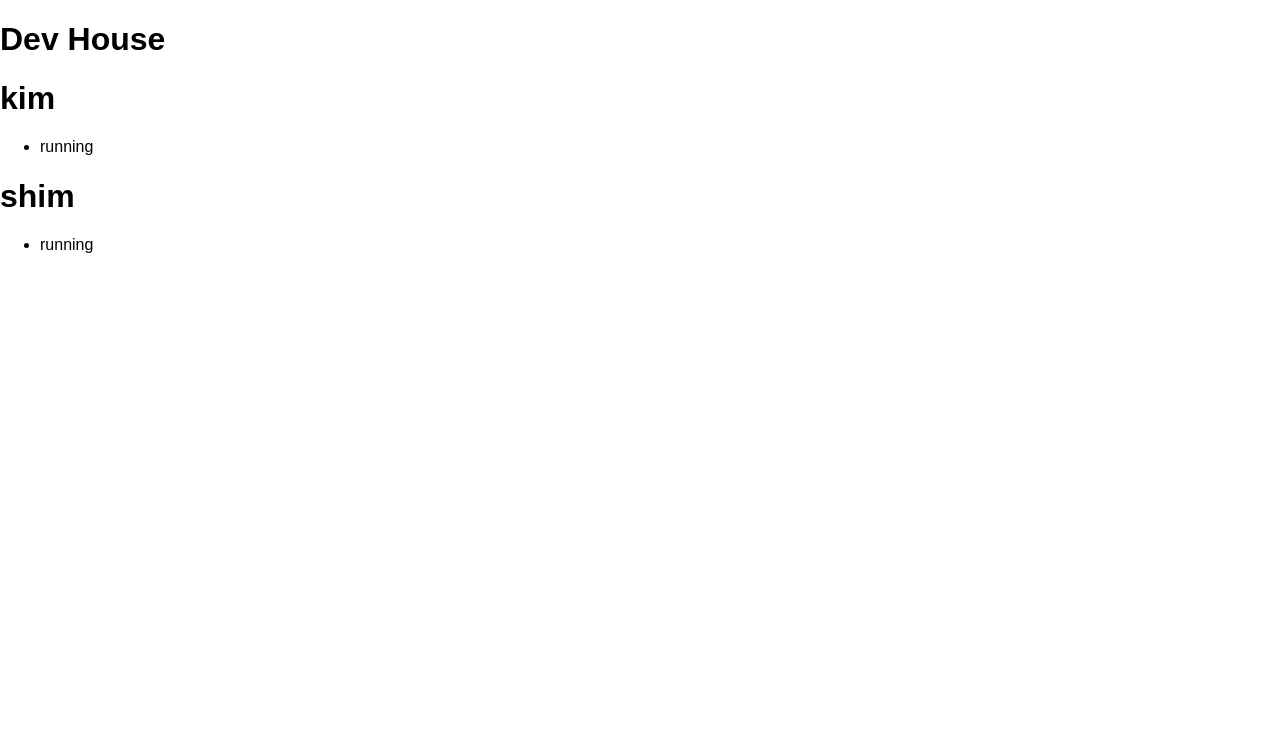
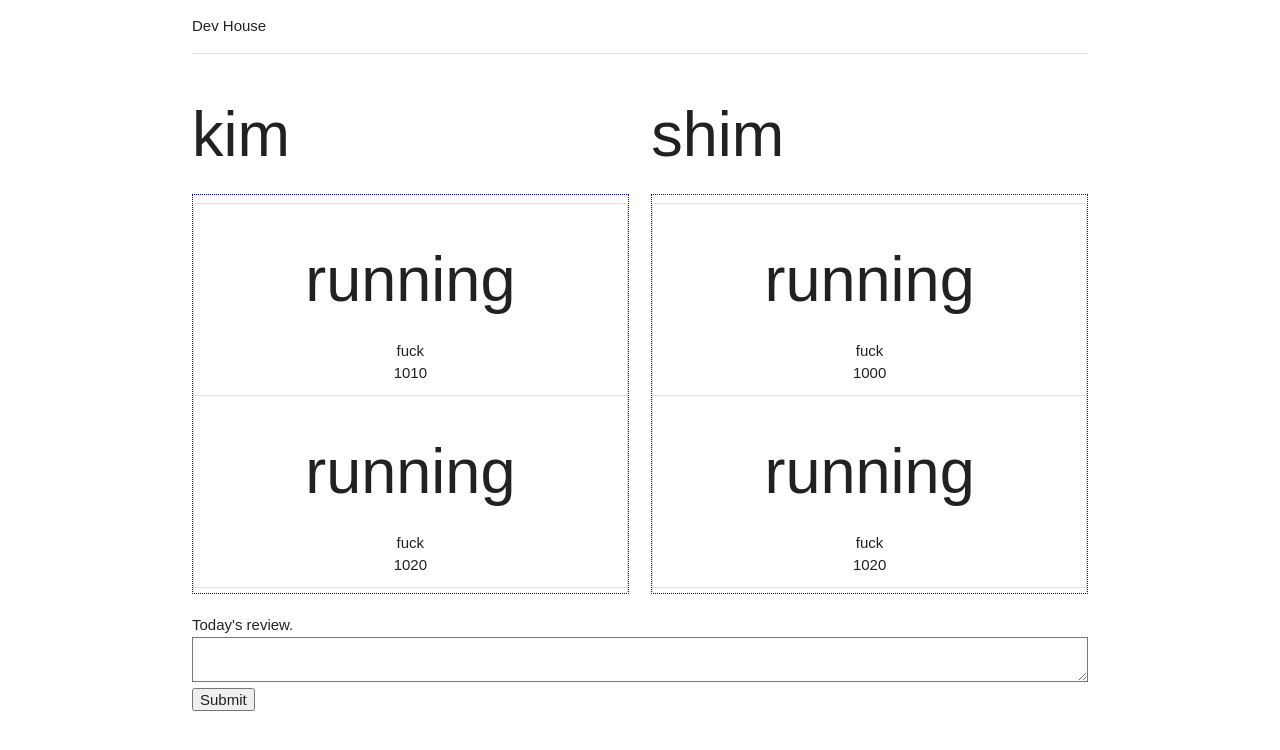
Before and after one commit to digression99/dev-house-client, a React (Create React App) app: page / in a window 1280 px wide. Shown: the top 750 px of the page. Built offline with nearby package versions, Linux system fonts and the light colour scheme.

Commit message:
add components, set redux

```diff
--- a/package.json
+++ b/package.json
@@ -4,6 +4,7 @@
   "private": true,
   "dependencies": {
     "axios": "^0.18.0",
+    "materialize-css": "^0.100.2",
     "react": "^16.4.2",
     "react-dom": "^16.4.2",
     "react-redux": "^5.0.7",
--- a/src/App.css
+++ b/src/App.css
@@ -26,3 +26,9 @@
   from { transform: rotate(0deg); }
   to { transform: rotate(360deg); }
 }
+
+.list-item-container {
+  height : 400px;
+  overflow : scroll;
+  border : 1px dotted blue;
+}
--- a/src/App.js
+++ b/src/App.js
@@ -1,27 +1,64 @@
 import React, { Component } from 'react';
 import './App.css';
-
 import ResultBox from './components/ResultBox';
+import Header from './components/Header';
+import ReviewForm from "./components/ReviewForm";
 
 class App extends Component {
   render() {
     return (
-      <div>
-          <h1>Dev House</h1>
+      <div className="container">
+          <div className="section">
+              <Header />
+          </div>
+          <div className="divider" />
+          <div className="section">
+              <div className="row">
+                  <div className="col s6">
                       <ResultBox username={"kim"} tasks={[{
-              user : "kim",
+                          user : "bb",
+                          taskName : "running",
+                          comment : "fuck",
+                          timestamp : 1010
+                      },
+                          {
+                              user : "aa",
+                              taskName : "running",
+                              comment : "fuck",
+                              timestamp : 1020
+                          },
+                          {
+                              user : "ss",
+                              taskName : "running",
+                              comment : "fuck",
+                              timestamp : 1030
+                          },
+                      ]}/>
+                  </div>
+                  <div className="col s6">
+                      <ResultBox username={"shim"} tasks={[{
+                          user : "dd",
                           taskName : "running",
                           comment : "fuck",
                           timestamp : 1000
-          }
-              ]}/>
-          <ResultBox username={"shim"} tasks={[{
-              user : "kim",
+                      },
+                          {
+                              user : "bb",
                               taskName : "running",
                               comment : "fuck",
-              timestamp : 1000
-          }
+                              timestamp : 1020
+                          },
+                          {
+                              user : "bb",
+                              taskName : "running",
+                              comment : "fuck",
+                              timestamp : 1030
+                          },
                       ]}/>
+                  </div>
+              </div>
+              <ReviewForm />
+          </div>
       </div>
     );
   }
--- /dev/null
+++ b/src/actions/constants.js
@@ -0,0 +1,3 @@
+
+
+export const RECEIVE_TASKS = 'RECEIVE_TASKS';
--- /dev/null
+++ b/src/components/Header.js
@@ -0,0 +1,12 @@
+import React, { Component } from 'react';
+
+class Header extends Component {
+
+    render() {
+        return (
+            <header>Dev House</header>
+        );
+    }
+}
+
+export default Header;
--- a/src/components/ResultBox.js
+++ b/src/components/ResultBox.js
@@ -6,12 +6,9 @@ class ResultBox extends Component {
 
     constructor(props) {
         super();
-
-        console.log('resultbox props : ', props);
     }
 
     render() {
-        console.log('resultbox props in render : ', this.props);
         return (
             <div>
                 <h1>{this.props.username}</h1>
--- /dev/null
+++ b/src/components/ReviewForm.js
@@ -0,0 +1,37 @@
+import React, { Component } from 'react';
+
+class ReviewForm extends Component {
+
+    constructor(props) {
+        super(props);
+        this.state = { reviewText : ''};
+
+        this.handleSubmit = this.handleSubmit.bind(this);
+        this.handleChange = this.handleChange.bind(this);
+    }
+
+    handleChange(event) {
+        this.setState({reviewText : event.target.value});
+
+    }
+
+    handleSubmit(event) {
+        event.preventDefault();
+        console.log('event : ', event);
+        // alert('submitted form text : ', event.target.value);
+        console.log('submitted form text : ', event.target.review.value);
+        this.setState({reviewText : ''});
+    }
+
+    render() {
+        return (
+            <form onSubmit={this.handleSubmit}>
+                Today's review.
+                <textarea value={this.state.reviewText} onChange={this.handleChange} name="review" id="review" cols="30" rows="10" />
+                <input type="submit" value="Submit"/>
+            </form>
+        );
+    }
+}
+
+export default ReviewForm;
--- a/src/components/TaskBox.js
+++ b/src/components/TaskBox.js
@@ -4,16 +4,25 @@ class TaskBox extends Component {
 
     constructor(props) {
         super();
-
-        this.props = props;
-        console.log('props : ', props);
     }
 
     render() {
         return (
-            <div>
-                <ul>
-                    {this.props.tasks.map(task => <li>{task.taskName}</li>)}
+            <div className="list-item-container">
+                <ul className="collection">
+                    {this.props.tasks.map(task =>
+                        <li className="collection-item center-align" key={task.timestamp}>
+                            <div>
+                                <h1>{task.taskName}</h1>
+                                <div>
+                                    {task.comment}
+                                </div>
+                                <div>
+                                    {task.timestamp}
+                                </div>
+                            </div>
+                        </li>
+                    )}
                 </ul>
             </div>
         );
--- a/src/index.js
+++ b/src/index.js
@@ -1,8 +1,18 @@
 import React from 'react';
 import ReactDOM from 'react-dom';
+import 'materialize-css/dist/css/materialize.min.css';
+import { createStore, applyMiddleware } from 'redux';
+import {Provider} from 'react-redux';
+
 import './index.css';
 import App from './App';
 import registerServiceWorker from './registerServiceWorker';
 
-ReactDOM.render(<App />, document.getElementById('root'));
+import task from './reducers/task';
+
+ReactDOM.render(
+    <Provider store={createStore(task)}>
+        <App />
+    </Provider>,
+    document.getElementById('root'));
 registerServiceWorker();
--- /dev/null
+++ b/src/reducers/task.js
@@ -0,0 +1,10 @@
+import { RECEIVE_TASKS } from "../actions/constants";
+
+export default (state = {}, action) => {
+    switch (action.type) {
+        case RECEIVE_TASKS:
+            return state;
+        default:
+            return state;
+    }
+}
```
Also changed, not shown: src/reducers/review.js (added), 1 other file (tests, documents, lock files or other folders). Lines whose indentation alone changed are shown as unchanged.
